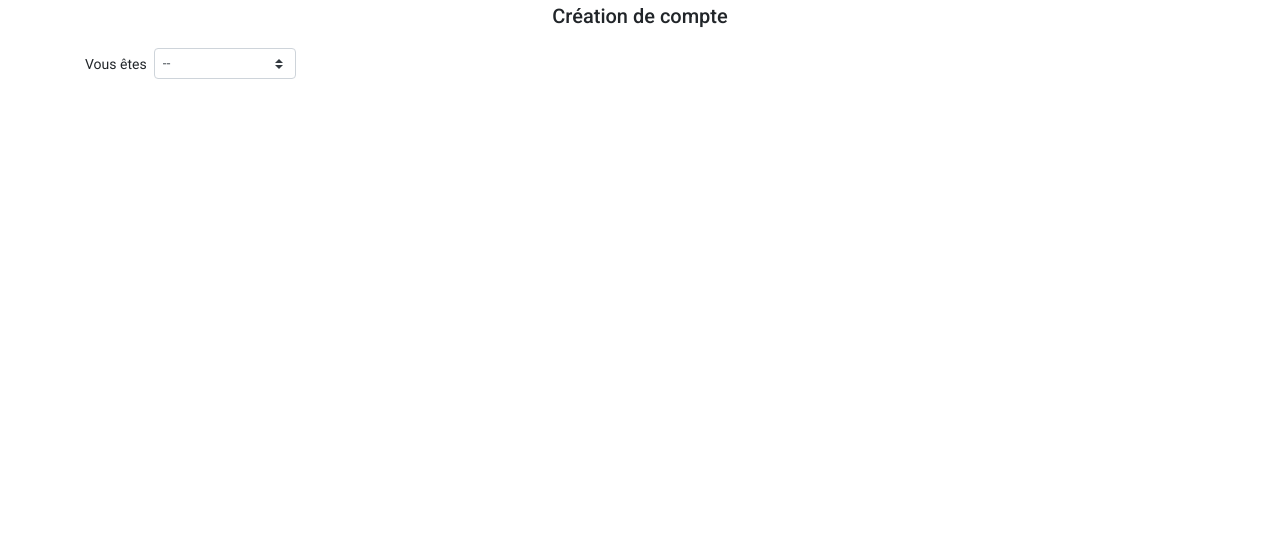
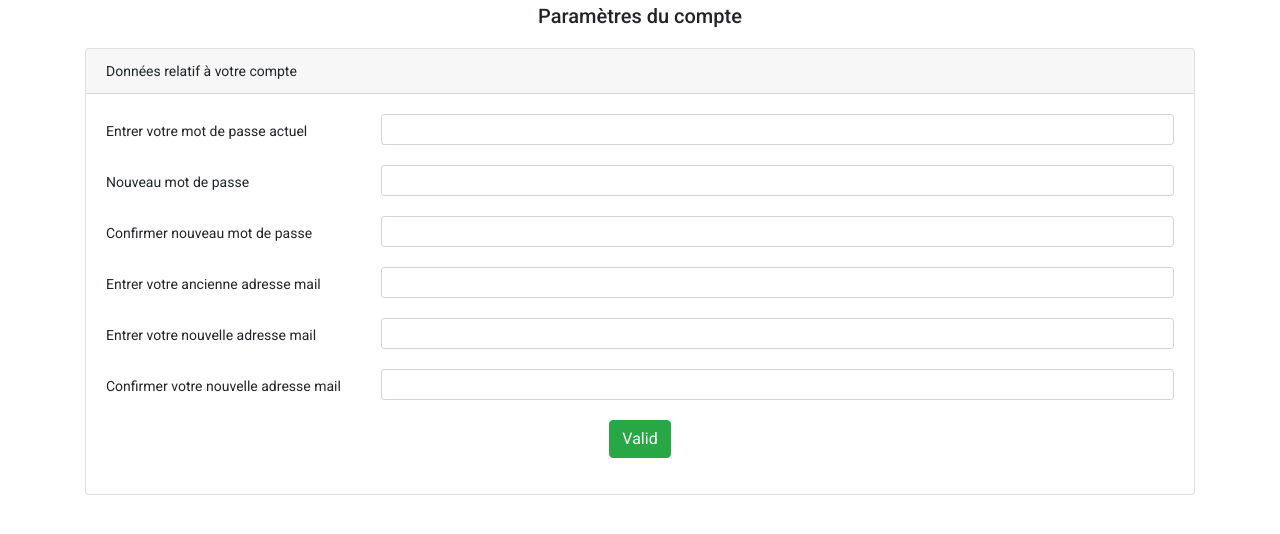
Before and after one commit to yusgun/zero-gaspi, an Angular app: page / in a window 1280 px wide. Shown: the top 534 px of the page. Built offline with nearby package versions, Linux system fonts and the light colour scheme.

Commit message:
feat:Creation de la page "paramètres du compte"

```diff
--- a/angular.json
+++ b/angular.json
@@ -1,5 +1,8 @@
 {
   "$schema": "./node_modules/@angular/cli/lib/config/schema.json",
+  "cli": {
+    "analytics": false
+  },
   "version": 1,
   "newProjectRoot": "projects",
   "projects": {
--- a/src/app/app.component.html
+++ b/src/app/app.component.html
@@ -1 +1,2 @@
-<app-form-inscription></app-form-inscription>
+
+<app-param></app-param>
--- a/src/app/app.module.ts
+++ b/src/app/app.module.ts
@@ -8,6 +8,7 @@ import { FormConnexionComponent } from './form-connexion/form-connexion.componen
 import { FormInscriptionComponent } from './form-inscription/form-inscription.component';
 import { InputCardComponent } from './input-card/input-card.component';
 import { ButtonSubmitComponent } from './button-submit/button-submit.component';
+import { ParamComponent } from './param/param.component';
 
 @NgModule({
   declarations: [
@@ -15,7 +16,8 @@ import { ButtonSubmitComponent } from './button-submit/button-submit.component';
     FormConnexionComponent,
     FormInscriptionComponent,
     InputCardComponent,
-    ButtonSubmitComponent
+    ButtonSubmitComponent,
+    ParamComponent
   ],
   imports: [
     BrowserModule,
--- /dev/null
+++ b/src/app/param/param.component.html
@@ -0,0 +1,21 @@
+<div class="container">
+    <h2 class="text-center">Paramètres du compte</h2>
+    <form>
+
+            <div class="card mt-3">
+                <div class="card-header">
+                   Données relatif à votre compte
+                </div>
+                <div class="card-body">
+                    <input-card type="password" id="ancienMdp" libele=" Entrer votre mot de passe actuel"></input-card>
+                    <input-card type="password" id="nouveauMdp" libele=" Nouveau mot de passe"></input-card>
+                    <input-card type="password" id="confirmMdp" libele="Confirmer nouveau mot de passe"></input-card>
+                    <input-card type="email" id="ancienMail" libele="Entrer votre ancienne adresse mail"></input-card>
+                    <input-card type="email" id="nouveauMail" libele="Entrer votre nouvelle adresse mail"></input-card>
+                    <input-card type="email" id="confirmMail" libele="Confirmer votre nouvelle adresse mail"></input-card>
+                    <button-submit libele="Valid"></button-submit>
+                </div>
+            </div>
+
+    </form>
+</div>
--- /dev/null
+++ b/src/app/param/param.component.ts
@@ -0,0 +1,15 @@
+import { Component, OnInit } from '@angular/core';
+
+@Component({
+  selector: 'app-param',
+  templateUrl: './param.component.html',
+  styleUrls: ['./param.component.css']
+})
+export class ParamComponent implements OnInit {
+
+  constructor() { }
+
+  ngOnInit(): void {
+  }
+
+}
```
Also changed, not shown: src/app/param/param.component.css (added), 1 other file (tests, documents, lock files or other folders).
